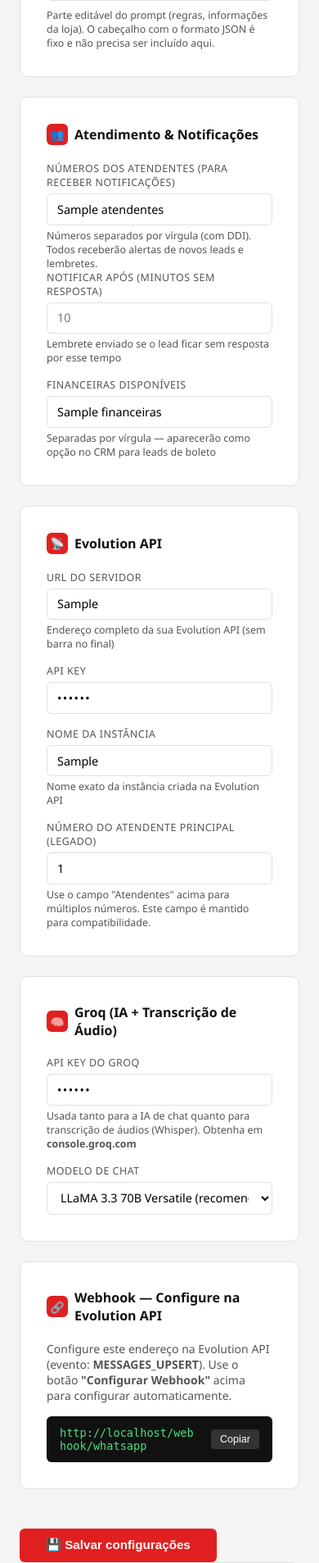
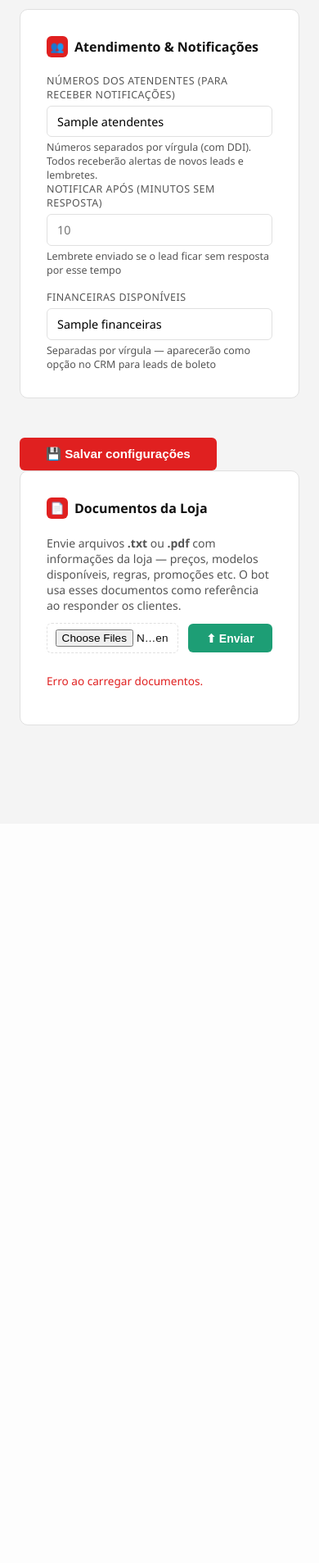
Before and after one commit to Miguel-Codar/biaphone, a FastAPI app: template frontend/templates/config.html in a window 390 px wide. Shown: the part 1825-3732 px from the top of the page at 82% size. After the commit the page ends 2710 px from the top, so only its background shows below. Run offline with FastAPI, Linux system fonts and the light colour scheme; the template is opened without the code that fills it: most values are stand-ins (such as "Sample title", 1, 10 or a date in 2020).

Commit message:
fix: corrige volume Docker, remove secoes de admin do painel cliente
- admin/main.py: HOST_CLIENTS_DIR para caminhos corretos nos volumes Docker
  (bug: admin montava caminho interno do container, nao do host)
- admin/main.py: evo_connection_state normaliza estado para lowercase
- docker-compose.yml: adiciona HOST_CLIENTS_DIR=/root/biaphone/clients
- backend/main.py: save_config nao sobrescreve mais .env (so salva no DB)
- backend/main.py: wa-status normaliza estado para lowercase
- config.html: remove cards de Evolution API, Groq e Webhook (so admin ve)
- config.html: remove botao Configurar Webhook
- config.html: simplifica checklist para 3 itens relevantes ao cliente

Co-Authored-By: Claude Sonnet 4.6 <noreply@anthropic.com>

```diff
--- a/admin/main.py
+++ b/admin/main.py
@@ -17,6 +17,7 @@ load_dotenv()
 ADMIN_PASSWORD  = os.getenv("ADMIN_PASSWORD",  "admin123")
 ADMIN_SECRET    = os.getenv("ADMIN_SECRET",    "change-this-secret-key")
 CLIENTS_DIR     = Path(os.getenv("CLIENTS_DIR",    "/clients"))
+HOST_CLIENTS_DIR = Path(os.getenv("HOST_CLIENTS_DIR", str(CLIENTS_DIR)))
 BOT_IMAGE       = os.getenv("BOT_IMAGE",       "biaphone:latest")
 BOT_SOURCE_DIR  = os.getenv("BOT_SOURCE_DIR",  "/bot_source")
 BASE_PORT       = int(os.getenv("BASE_PORT",   "8000"))
@@ -140,7 +141,8 @@ async def evo_connection_state(name: str) -> str:
             headers={"apikey": EVO_KEY},
         )
         data = r.json()
-        return data.get("instance", {}).get("state", data.get("state", "unknown"))
+        state = data.get("instance", {}).get("state", data.get("state", "unknown"))
+        return state.lower() if isinstance(state, str) else "unknown"
 
 
 # ─── Login ────────────────────────────────────────────────────
@@ -231,7 +233,8 @@ async def new_client(
         return JSONResponse({"error": f"Instância criada, mas webhook falhou: {e}"}, status_code=500)
 
     # 3. Criar diretório e .env do cliente
-    client_dir = CLIENTS_DIR / name
+    client_dir = CLIENTS_DIR / name          # caminho dentro do container do admin
+    host_client_dir = HOST_CLIENTS_DIR / name  # caminho no host (usado nos volumes Docker)
     (client_dir / "data").mkdir(parents=True, exist_ok=True)
 
     env_lines = [
@@ -258,8 +261,8 @@ async def new_client(
             restart_policy={"Name": "unless-stopped"},
             ports={"8000/tcp": port},
             volumes={
-                str(client_dir / ".env"):  {"bind": "/app/.env",  "mode": "rw"},
-                str(client_dir / "data"):  {"bind": "/app/data",  "mode": "rw"},
+                str(host_client_dir / ".env"):  {"bind": "/app/.env",  "mode": "rw"},
+                str(host_client_dir / "data"):  {"bind": "/app/data",  "mode": "rw"},
             },
             environment={"DATABASE_URL": "sqlite:////app/data/bot.db"},
         )
@@ -299,7 +302,7 @@ async def wa_status(name: str, request: Request):
         return JSONResponse({"error": "unauthorized"}, status_code=401)
     try:
         state = await evo_connection_state(name)
-        return {"state": state, "connected": state == "open"}
+        return {"state": state, "connected": state == "open"}  # já normalizado para lower
     except Exception as e:
         return {"state": "error", "connected": False, "detail": str(e)}
 
--- a/docker-compose.yml
+++ b/docker-compose.yml
@@ -33,6 +33,7 @@ services:
       - .env
     environment:
       - CLIENTS_DIR=/clients
+      - HOST_CLIENTS_DIR=/root/biaphone/clients
       - BOT_IMAGE=biaphone:latest
       - BOT_SOURCE_DIR=/bot_source
       - BASE_PORT=8000
--- a/frontend/templates/config.html
+++ b/frontend/templates/config.html
@@ -74,9 +74,6 @@
   .alert-success { background: var(--verde-bg); border: 1px solid #9FE1CB; color: #0D5E3F; border-radius: 8px; padding: .75rem 1rem; margin-bottom: 1.5rem; font-size: .9rem; }
   .alert-info    { background: #EEF6FF; border: 1px solid #B3D4F5; color: #1a4a80; border-radius: 8px; padding: .75rem 1rem; margin-bottom: 1rem; font-size: .875rem; }
 
-  .webhook-box { background: #111; color: #4ADE80; font-family: monospace; font-size: .85rem; border-radius: 6px; padding: .75rem 1rem; word-break: break-all; display: flex; justify-content: space-between; align-items: center; gap: 1rem; }
-  .copy-btn { background: #333; color: #FFF; border: none; border-radius: 4px; padding: .3rem .7rem; font-size: .78rem; cursor: pointer; white-space: nowrap; }
-  .copy-btn:hover { background: #555; }
   .toggle-pass { cursor: pointer; color: var(--cinza-texto); font-size:.8rem; float:right; margin-top:-1.4rem; padding:.2rem .4rem; user-select:none; }
 
   .row-2 { display: grid; grid-template-columns: 1fr 1fr; gap: 1rem; }
@@ -130,9 +127,7 @@
     <h2><span class="icon">✅</span> Checklist de Setup</h2>
     <ul class="checklist" id="checklistItems">
       <li><span class="check-icon">⏳</span><span class="check-label pending" id="chk-loja">Nome da loja configurado</span></li>
-      <li><span class="check-icon">⏳</span><span class="check-label pending" id="chk-evo">Evolution API configurada</span></li>
-      <li><span class="check-icon">⏳</span><span class="check-label pending" id="chk-groq">Chave Groq configurada</span></li>
-      <li><span class="check-icon">⏳</span><span class="check-label pending" id="chk-atendente">Atendente configurado</span></li>
+      <li><span class="check-icon">⏳</span><span class="check-label pending" id="chk-atendente">Número do atendente configurado</span></li>
       <li><span class="check-icon">⏳</span><span class="check-label pending" id="chk-whatsapp">WhatsApp conectado</span></li>
     </ul>
   </div>
@@ -151,10 +146,7 @@
 
     <div style="display:flex;gap:.75rem;margin-bottom:1rem;flex-wrap:wrap;">
       <button type="button" class="btn-verde" id="btnQR" onclick="gerarQR()">📷 Gerar QR Code</button>
-      <button type="button" class="btn-azul" onclick="configurarWebhook()">🔗 Configurar Webhook</button>
     </div>
-
-    <div class="alert-info" id="webhookAlert" style="display:none;"></div>
 
     <div class="qr-area" id="qrArea" style="display:none;">
       <div class="qr-img-wrap" id="qrWrap">
@@ -260,57 +252,6 @@
       </div>
     </div>
 
-    <!-- EVOLUTION API -->
-    <div class="card">
-      <h2><span class="icon">📡</span> Evolution API</h2>
-
-      <label>URL do servidor</label>
-      <input type="text" name="EVOLUTION_HOST" value="{{ cfg.EVOLUTION_HOST }}" placeholder="http://192.168.1.100:8080">
-      <p class="hint">Endereço completo da sua Evolution API (sem barra no final)</p>
-
-      <label>API Key</label>
-      <input type="password" name="EVOLUTION_API_KEY" id="evoKey" value="{{ cfg.EVOLUTION_API_KEY }}" placeholder="sua-api-key">
-      <span class="toggle-pass" onclick="togglePass('evoKey', this)">mostrar</span>
-
-      <label>Nome da instância</label>
-      <input type="text" name="EVOLUTION_INSTANCE" value="{{ cfg.EVOLUTION_INSTANCE }}" placeholder="top-phone">
-      <p class="hint">Nome exato da instância criada na Evolution API</p>
-
-      <label>Número do atendente principal (legado)</label>
-      <input type="text" name="ATENDENTE_NUMBER" value="{{ cfg.ATENDENTE_NUMBER }}" placeholder="5581999999999">
-      <p class="hint">Use o campo "Atendentes" acima para múltiplos números. Este campo é mantido para compatibilidade.</p>
-    </div>
-
-    <!-- GROQ -->
-    <div class="card">
-      <h2><span class="icon">🧠</span> Groq (IA + Transcrição de Áudio)</h2>
-
-      <label>API Key do Groq</label>
-      <input type="password" name="GROQ_API_KEY" id="groqKey" value="{{ cfg.GROQ_API_KEY }}" placeholder="gsk_...">
-      <span class="toggle-pass" onclick="togglePass('groqKey', this)">mostrar</span>
-      <p class="hint">Usada tanto para a IA de chat quanto para transcrição de áudios (Whisper). Obtenha em <strong>console.groq.com</strong></p>
-
-      <label>Modelo de chat</label>
-      <select name="GROQ_MODEL">
-        <option value="llama-3.3-70b-versatile" {% if cfg.GROQ_MODEL == 'llama-3.3-70b-versatile' %}selected{% endif %}>LLaMA 3.3 70B Versatile (recomendado)</option>
-        <option value="llama-3.1-8b-instant"    {% if cfg.GROQ_MODEL == 'llama-3.1-8b-instant'    %}selected{% endif %}>LLaMA 3.1 8B Instant (mais rápido)</option>
-        <option value="mixtral-8x7b-32768"       {% if cfg.GROQ_MODEL == 'mixtral-8x7b-32768'       %}selected{% endif %}>Mixtral 8x7B</option>
-      </select>
-    </div>
-
-    <!-- WEBHOOK -->
-    <div class="card">
-      <h2><span class="icon">🔗</span> Webhook — Configure na Evolution API</h2>
-      <p style="font-size:.875rem;color:var(--cinza-texto);margin-bottom:1rem;">
-        Configure este endereço na Evolution API (evento: <strong>MESSAGES_UPSERT</strong>).
-        Use o botão <strong>"Configurar Webhook"</strong> acima para configurar automaticamente.
-      </p>
-      <div class="webhook-box">
-        <span id="webhookUrl">…</span>
-        <button type="button" class="copy-btn" onclick="copiarWebhook()">Copiar</button>
-      </div>
-    </div>
-
     <button type="submit" class="btn-primary">💾 Salvar configurações</button>
   </form>
 
@@ -338,8 +279,6 @@
 </main>
 
 <script>
-document.getElementById('webhookUrl').textContent = window.location.origin + '/webhook/whatsapp';
-
 // ─── Checklist de setup ────────────────────────────────────────
 function setCheck(id, ok, label) {
   const el   = document.getElementById(id);
@@ -356,31 +295,15 @@ function setCheck(id, ok, label) {
 }
 
 function runChecklist() {
-  const cfg = {
-    loja:      '{{ cfg.store_name }}',
-    evo_host:  '{{ cfg.EVOLUTION_HOST }}',
-    evo_key:   '{{ cfg.EVOLUTION_API_KEY }}',
-    evo_inst:  '{{ cfg.EVOLUTION_INSTANCE }}',
-    groq_key:  '{{ cfg.GROQ_API_KEY }}',
-    atendente: '{{ cfg.atendentes }}',
-  };
-  setCheck('chk-loja',      !!cfg.loja && cfg.loja !== 'Top Phone',  'Nome da loja configurado');
-  setCheck('chk-evo',       !!(cfg.evo_host && cfg.evo_key && cfg.evo_inst), 'Evolution API configurada');
-  setCheck('chk-groq',      !!(cfg.groq_key && cfg.groq_key.startsWith('gsk_')), 'Chave Groq configurada');
-  setCheck('chk-atendente', !!(cfg.atendente && cfg.atendente.length > 5), 'Atendente configurado');
-
+  const loja      = '{{ cfg.store_name }}';
+  const atendente = '{{ cfg.atendentes }}';
+  setCheck('chk-loja',      loja.length > 1,                      'Nome da loja configurado');
+  setCheck('chk-atendente', atendente.length > 5,                  'Número do atendente configurado');
   fetch('/api/whatsapp/status').then(r => r.json()).then(d => {
     setCheck('chk-whatsapp', d.connected, 'WhatsApp conectado');
   }).catch(() => {});
 }
 runChecklist();
-
-function copiarWebhook() {
-  navigator.clipboard.writeText(document.getElementById('webhookUrl').textContent).then(() => {
-    const btn = event.target; btn.textContent = 'Copiado!';
-    setTimeout(() => btn.textContent = 'Copiar', 2000);
-  });
-}
 
 function togglePass(id, btn) {
   const el = document.getElementById(id);
@@ -515,27 +438,7 @@ async function deletarDoc(id) {
 
 carregarDocs();
 
-// ─── Configurar Webhook ─────────────────────────────────────
-function configurarWebhook() {
-  const alert = document.getElementById('webhookAlert');
-  alert.style.display = 'block';
-  alert.textContent   = '⏳ Configurando webhook na Evolution API...';
-  fetch('/api/whatsapp/setup-webhook', { method: 'POST' })
-    .then(r => r.json().then(d => ({ ok: r.ok, data: d })))
-    .then(({ ok, data }) => {
-      if (ok) {
-        alert.style.background = '#E6F8F2';
-        alert.textContent = `✅ Webhook configurado com sucesso! URL: ${data.webhook_url}`;
-      } else {
-        alert.style.background = '#FFE6E6';
-        alert.textContent = `❌ Erro: ${data.detail}`;
-      }
-    })
-    .catch(e => {
-      alert.style.background = '#FFE6E6';
-      alert.textContent = `❌ Erro de conexão: ${e.message}`;
-    });
-}
+
 </script>
 </body>
 </html>
```
Also changed, not shown: backend/main.py (+1 -39 lines).
